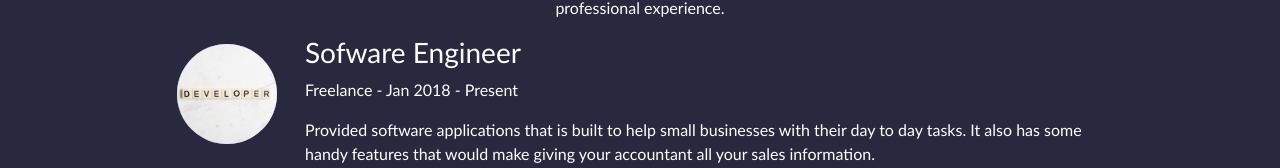
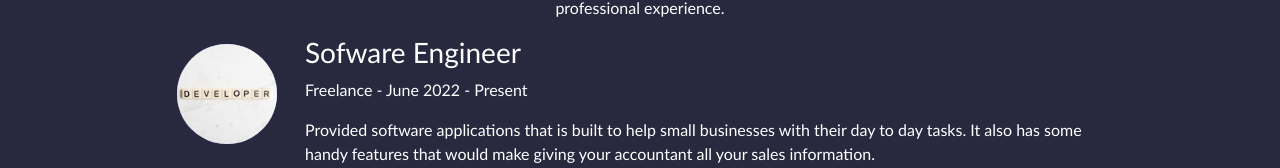
Before and after one commit to gsgghotra/react-portfolio, a React (Vite) app: page / in a window 1280 px wide. Shown: the part 1491-1659 px from the top of the page. Built offline with nearby package versions, Linux system fonts and the light colour scheme.

Commit message:
updated experience section

```diff
--- a/src/components/AboutMe/AboutMe.jsx
+++ b/src/components/AboutMe/AboutMe.jsx
@@ -26,7 +26,7 @@
                     </div>
                     <div>
                     <h3 className="text-2xl font-semibold">Sofware Engineer</h3>
-                    <p className="text-sm text-gray-400">Freelance - Jan 2018 - Present</p>
+                    <p className="text-sm text-gray-400">Freelance - June 2022 - Present</p>
                     <p className="text-sm">
                     Provided software applications that is built to help small businesses with their day to day tasks. It also has some handy features that would make giving your accountant all your sales information.
                     </p>
```
